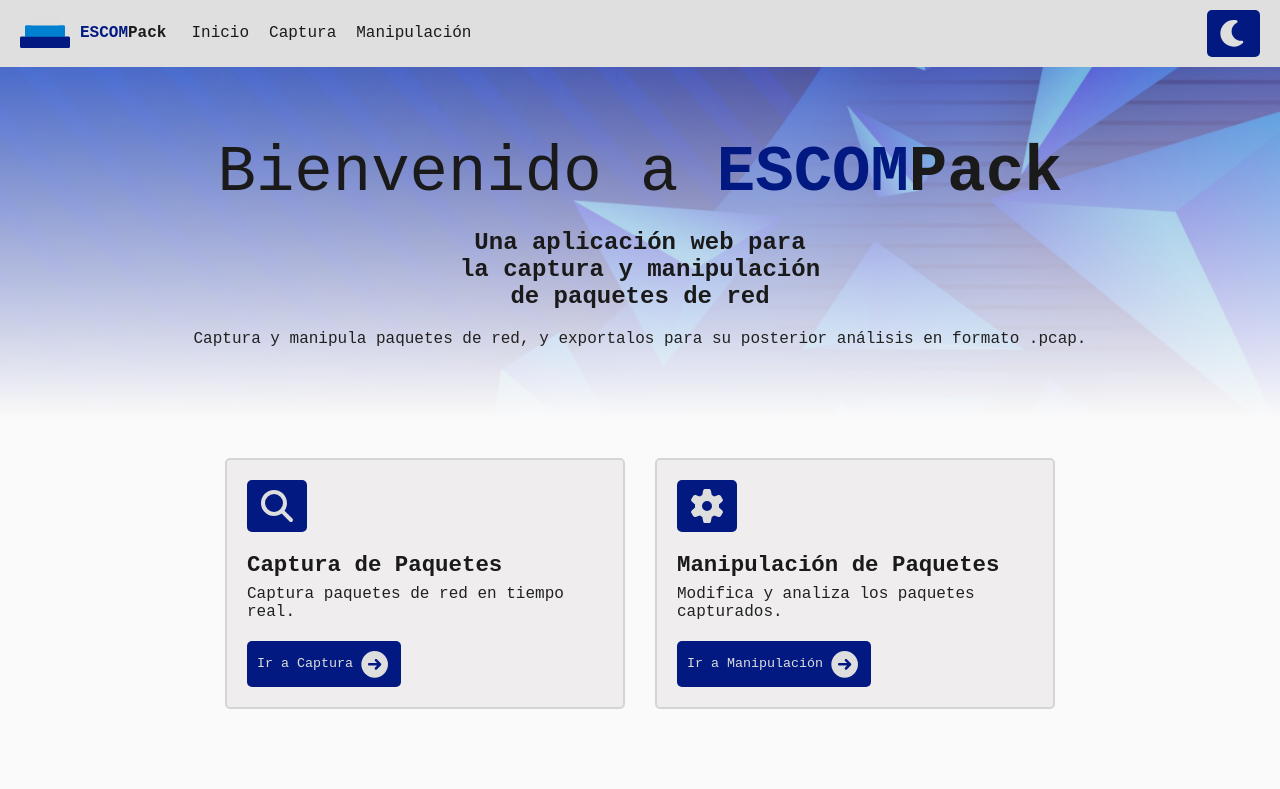
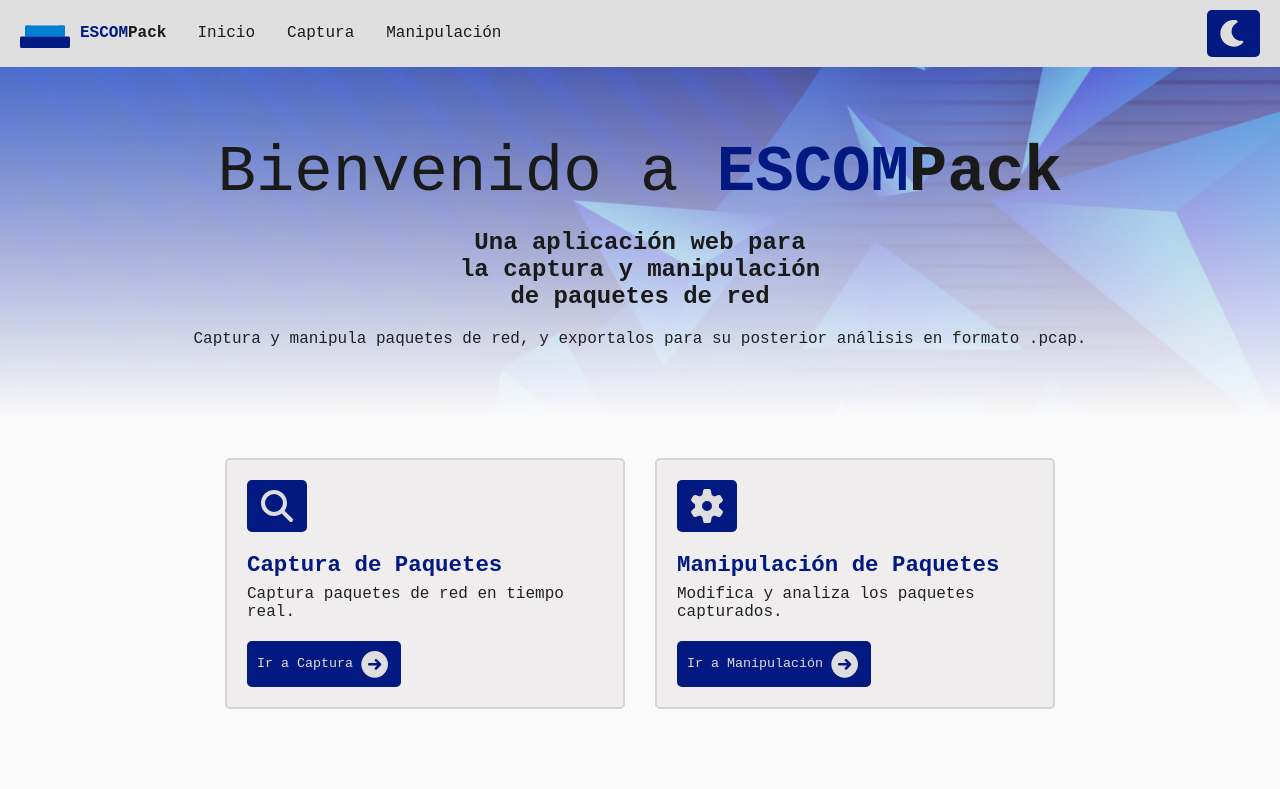
Before and after one commit to Bryan-13-TY/escompack, a React (Vite) app in the folder frontend/: page /home in a window 1280 px wide. Shown: the top 789 px of the page. Built offline with nearby package versions, Linux system fonts and the light colour scheme.

Commit message:
Agrega una barra animada al nav y cambia el color de los títulos de las tarjetas

```diff
--- a/frontend/src/components/Header.css
+++ b/frontend/src/components/Header.css
@@ -19,6 +19,8 @@
     --header-hamburguer-menu-btn-bg-clr: #0080d0;
     --header-hamburguer-menu-btn-hvr-bg-clr: #006fb5;
     --header-hamburguer-menu-bdr: 2px solid #141f30;
+    --header-hamburguer-menu-bar-bg-clr: #0080d0;
+    --header-hamburguer-menu-elmt-hvr-bg-clr: #111926;
 
     --header-icon-escom-txt-clr: #0080d0;
     --header-icon-pack-txt-clr: #dedede;
@@ -26,8 +28,7 @@
 
     --header-nav-element-txt-clr: #dedede;
     --header-nav-element-hvr-txt-clr: #0080d0;
-
-    --header-nav-hr-hvr-bdr-bottom: 1px solid #0080d0;
+    --header-nav-element-bar-bg-clr: #0080d0;
 
     --header-theme-mode-btn-bg-clr: #0080d0;
     --header-theme-mode-btn-hvr-bg-clr: #006fb5;
@@ -39,6 +40,8 @@
     --header-hamburguer-menu-btn-bg-clr: #021981;
     --header-hamburguer-menu-btn-hvr-bg-clr: #001ea4;
     --header-hamburguer-menu-bdr: 2px solid #d5d5d5;
+    --header-hamburguer-menu-bar-bg-clr: #021981;
+    --header-hamburguer-menu-elmt-hvr-bg-clr: #efeded;
 
     --header-icon-escom-txt-clr: #021981;
     --header-icon-pack-txt-clr: #1a1a1a;
@@ -46,8 +49,7 @@
 
     --header-nav-element-txt-clr: #1a1a1a;
     --header-nav-element-hvr-txt-clr: #021981;
-
-    --header-nav-hr-hvr-bdr-bottom: 1px solid #021981;
+    --header-nav-element-bar-bg-clr: #021981;
 
     --header-theme-mode-btn-bg-clr: #021981;
     --header-theme-mode-btn-hvr-bg-clr: #001ea4;
@@ -121,18 +123,49 @@ header {
     align-items: left;
     margin: 0;
     padding: 0;
-    gap: 20px;
+    gap: 10px;
 
     list-style: none;
 }
 
 .nav-menu-wrapper nav ul a {
+    position: relative; /* referencia para la barra animada */
+    display: inline-block;
+    padding: 6px;
+    border-top-right-radius: 5px;
+    border-bottom-right-radius: 5px;
+
     text-decoration: none;
     color: var(--header-nav-element-txt-clr);
 }
 
+/* barra animada */
+.nav-menu-wrapper nav ul a::before {
+    content: '';
+    position: absolute;
+    left: 0; /* barra a la izquierda */
+    top: 0; /* barra desde arriba */
+    width: 2px; /* grosor de la barra */
+    height: 100%; /* ocupa todo el alto */
+    border-radius: 5px;
+
+    transform: scaleY(0); /* estado inicial */
+    transform-origin: bottom center;
+    transition: 0.4s ease;
+
+    background-color: var(--header-hamburguer-menu-bar-bg-clr);
+}
+
 .nav-menu-wrapper nav ul a:hover {
     color: var(--header-nav-element-hvr-txt-clr);
+
+    background-color: var(--header-hamburguer-menu-elmt-hvr-bg-clr);
+}
+
+.nav-menu-wrapper nav ul a:hover::before {
+    transform: scaleY(1);
+
+    transform-origin: top center;
 }
 
 /* ====== estilos para el icono ====== */
@@ -179,39 +212,39 @@ header {
 }
 
 .nav-wrapper nav ul a {
-    display: flex;
-    flex-direction: column;
-    justify-content: center; /* alinea verticalmente */
-    align-items: center; /* alinea horizontalmente */
-    gap: 5px;
+    position: relative; /* referencia para la barra animada */
+    display: inline-block;
+    padding: 6px;
 
     text-decoration: none;
     text-align: center;
     color: var(--header-nav-element-txt-clr);
 }
 
-.nav-wrapper nav ul a hr {
-    margin: 0;
-    display: none;
+.nav-wrapper nav ul a::after {
+    content: '';
+    position: absolute;
+    left: 0; /* barra a la izquierda */
+    bottom: 0; /* barra desde abajo */
+    height: 2px; /* grosor de la barra */
+    width: 100%; /* ocupa todo el ancho */
+    border-radius: 5px;
+
+    transform: scaleX(0); /* estado inicial */
+    transform-origin: bottom center;
+    transition: 0.4s ease;
+
+    background-color: var(--header-nav-element-bar-bg-clr);
 }
 
 .nav-wrapper nav ul a:hover {
     color: var(--header-nav-element-hvr-txt-clr);
 }
 
-.nav-wrapper nav ul a:hover hr {
-    border: var(--header-nav-hr-hvr-bdr-bottom);
-    display: block;
-    animation: widthGrow 0.4s forwards;
-}
+.nav-wrapper nav ul a:hover::after {
+    transform: scaleX(1);
 
-@keyframes widthGrow {
-    0% {
-        width: 0%;
-    }
-    100% {
-        width: 100%;
-    }
+    transform-origin: top center;
 }
 
 /* ====== estilos para el botón del tema ====== */
--- a/frontend/src/components/Header.jsx
+++ b/frontend/src/components/Header.jsx
@@ -63,7 +63,7 @@ const HamburguerMenu = () => {
                                 <li className='nav-menu-element'>Captura</li>
                             </Link>
                             <Link to={'/manipulation'}>
-                                <li>Manipulación</li>
+                                <li className='nav-menu-element'>Manipulación</li>
                             </Link>
                         </ul>
                     </nav>
@@ -119,15 +119,15 @@ function Header() {
                                 <ul>
                                     <Link to={'/home'}>
                                         <li className='nav-element'>Inicio</li>
-                                        <hr />
+                                        {/*<hr />*/}
                                     </Link>
                                     <Link to={'/capture'}>
                                         <li className='nav-element'>Captura</li>
-                                        <hr />
+                                        {/*<hr />*/}
                                     </Link>
                                     <Link to={'/manipulation'}>
                                         <li className='nav-element'>Manipulación</li>
-                                        <hr />
+                                        {/*<hr />*/}
                                     </Link>
                                 </ul>
                             </nav>
--- a/frontend/src/components/OperationCard.css
+++ b/frontend/src/components/OperationCard.css
@@ -9,7 +9,7 @@
     --operation-card-bdr: 2px solid #141f30;
     --operation-card-hvr-bdr: 2px solid #003b60;
     --operation-card-icon-bg-clr: #0080d0;
-    --operation-card-title-txt-clr: #dedede;
+    --operation-card-title-txt-clr: #0080d0;
     --operation-card-desc-txt-clr: #d3d3d3;
 }
 
@@ -18,7 +18,7 @@
     --operation-card-bdr: 2px solid #d5d5d5;
     --operation-card-hvr-bdr: 2px solid #021981;
     --operation-card-icon-bg-clr: #021981;
-    --operation-card-title-txt-clr: #1a1a1a;
+    --operation-card-title-txt-clr: #021981;
     --operation-card-desc-txt-clr: #212121;
 }
 
--- a/frontend/src/components/ProtocolCard.css
+++ b/frontend/src/components/ProtocolCard.css
@@ -6,7 +6,7 @@
     --protocol-card-bg-clr: #111926;
     --protocol-card-bdr: 2px solid #141f30;
     --protocol-card-hvr-bdr: 2px solid #003b60;
-    --protocol-card-acronym-txt-clr: #dedede;
+    --protocol-card-acronym-txt-clr: #0080d0;
     --protocol-card-rep-txt-clr: #dedede;
     --protocol-card-desc-txt-clr: #d3d3d3;
 }
@@ -15,7 +15,7 @@
     --protocol-card-bg-clr: #efeded;
     --protocol-card-bdr: 2px solid #d5d5d5;
     --protocol-card-hvr-bdr: 2px solid #021981;
-    --protocol-card-acronym-txt-clr: #1a1a1a;
+    --protocol-card-acronym-txt-clr: #021981;
     --protocol-card-rep-txt-clr: #1a1a1a;
     --protocol-card-desc-txt-clr: #212121;
 }
```
